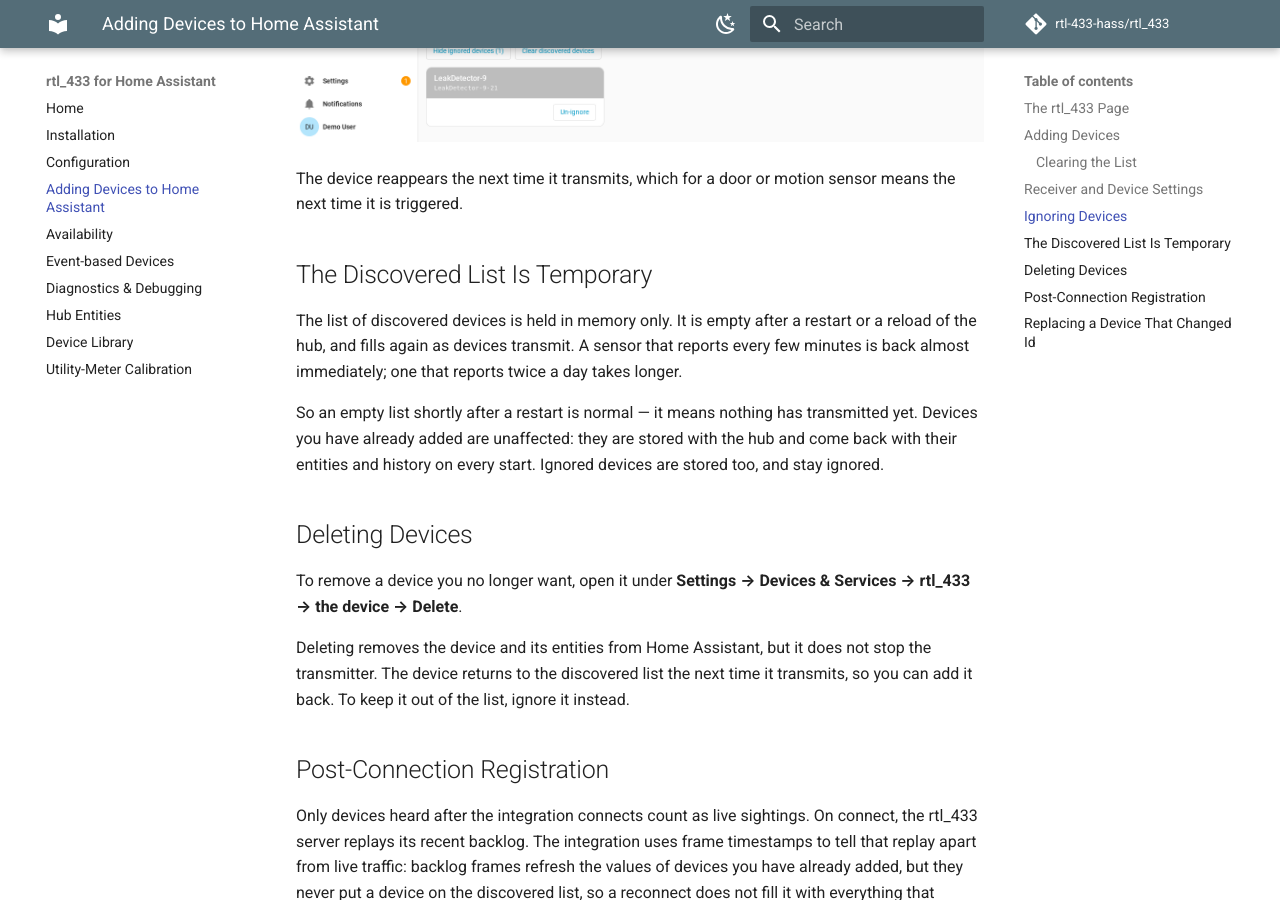
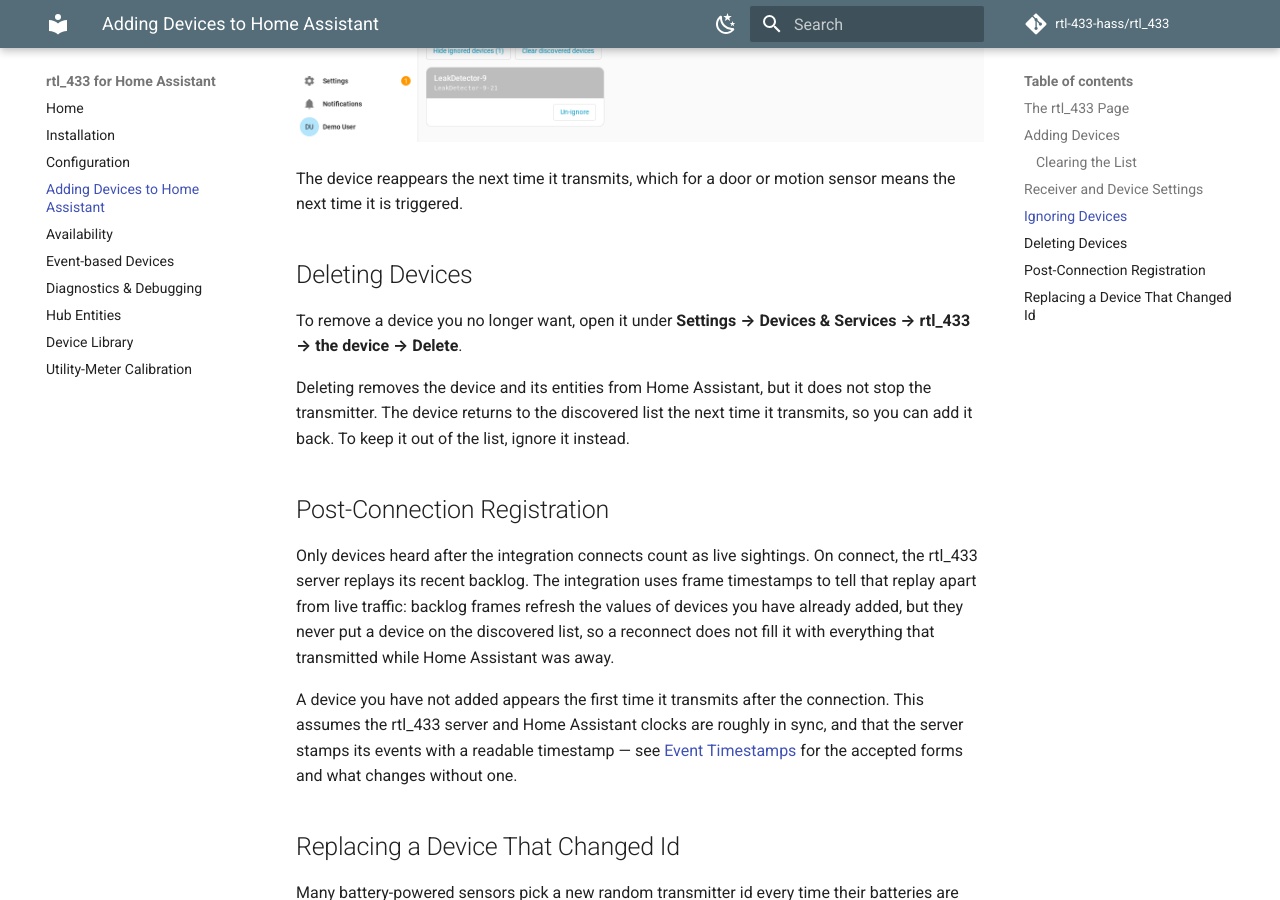
Before and after one commit to rtl-433-hass/rtl_433, an MkDocs documentation site: the page built from docs/device-discovery.md, in a window 1280 px wide and 900 px high, scrolled down 4036 px. Built offline with MkDocs 1.6.1 and Material for MkDocs 9.7.7, drawn with Linux system fonts in a browser that asks for light colours; comment, search, counter and statistics services are not loaded; the version menu is left out.

Commit message:
docs: remove "The Discovered List Is Temporary"
The section existed to reassure a reader who found the list empty, but it spent
three paragraphs on the storage model to get there. Nothing links to it, and
Post-Connection Registration already covers when devices appear.

Co-Authored-By: Claude Opus 5 (1M context) <noreply@anthropic.com>
Claude-Session: https://claude.ai/code/session_018HhtFuqBNovRCKpDqLKD2v

```diff
--- a/docs/device-discovery.md
+++ b/docs/device-discovery.md
@@ -111,18 +111,6 @@ devices** under the cards, and then **Un-ignore**:
 The device reappears the next time it transmits, which for a door or motion
 sensor means the next time it is triggered.
 
-## The Discovered List Is Temporary
-
-The list of discovered devices is held in memory only. It is empty after a
-restart or a reload of the hub, and fills again as devices transmit. A sensor
-that reports every few minutes is back almost immediately; one that reports
-twice a day takes longer.
-
-So an empty list shortly after a restart is normal — it means nothing has
-transmitted yet. Devices you have already added are unaffected: they are stored
-with the hub and come back with their entities and history on every start.
-Ignored devices are stored too, and stay ignored.
-
 ## Deleting Devices
 
 To remove a device you no longer want, open it under **Settings → Devices &
```
